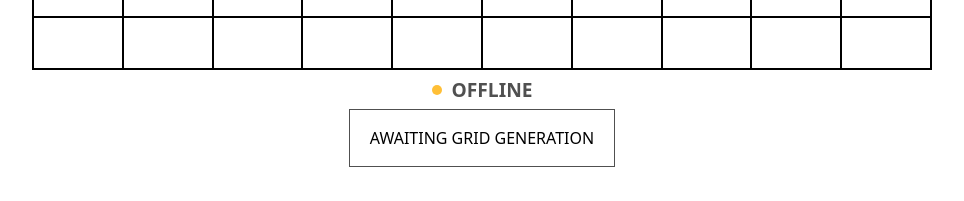
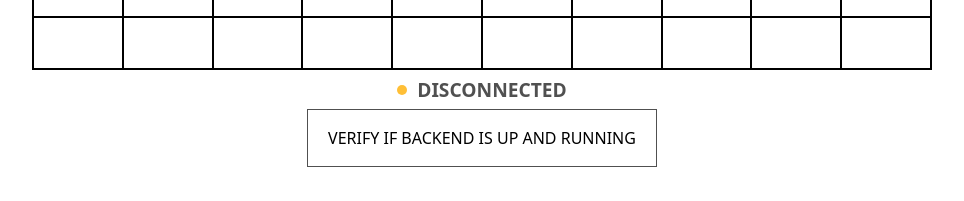
Before and after one commit to RodPaDev/altario-fullstack-exercise-1223, a React (Vite) app in the folder frontend/: page / in a window 1280 px wide. Shown: the part 608-809 px from the top of the page, without its empty margins (158-1122 px from the left). Built offline with nearby package versions, Linux system fonts and the light colour scheme; no server answers.

Commit message:
add ping to check connection status to backend

```diff
--- a/frontend/src/App.tsx
+++ b/frontend/src/App.tsx
@@ -1,26 +1,47 @@
-import { useState } from 'react'
-import './App.css'
-import GeneratorView, { GridData } from './views/Generator'
-import PaymentView from './views/Payment'
+import { useEffect, useRef, useState } from 'react';
+import './App.css';
+import GeneratorView, { GridData } from './views/Generator';
+import PaymentView from './views/Payment';
+import { getPing } from './api/ping';
 
-
+const PING_INTERVAL_MS = 5000
 
 function App() {
-  const [gridData, setGridData] = useState<GridData | null>(null)
+  const [gridData, setGridData] = useState<GridData | null>(null);
+  const [isConnected, setIsConnected] = useState<boolean>(false);
+  const pingRef = useRef<number | null>(null);
 
   const handleGridDataUpdate = (gridData: GridData) => {
-    setGridData(gridData)
-  }
+    setGridData(gridData);
+  };
+
+  useEffect(() => {
+    const checkPingStatus = async () => {
+      const ping = await getPing();
+      setIsConnected(ping);
+    }
+
+    checkPingStatus()
+
+    pingRef.current = setInterval(checkPingStatus, PING_INTERVAL_MS);
+
+    return () => {
+      if (pingRef.current) {
+        clearInterval(pingRef.current);
+      }
+    };
+
+  }, []);
 
   return (
-    <div className='main-page'>
-      <div className='main-content'>
+    <div className="main-page">
+      <div className="main-content">
         <h1>Altar.io Full-Stack Exercise 1223</h1>
-        <GeneratorView gridData={gridData} setGridData={handleGridDataUpdate} />
+        <GeneratorView isConnected={isConnected} gridData={gridData} setGridData={handleGridDataUpdate} />
         <PaymentView gridData={gridData} />
       </div>
     </div>
-  )
+  );
 }
 
-export default App
+export default App;
--- /dev/null
+++ b/frontend/src/api/ping.ts
@@ -0,0 +1,16 @@
+import axios from "axios";
+
+const BASE_URL = "http://localhost:3000/ping";
+
+export async function getPing(): Promise<boolean> {
+    try {
+        const response = await axios.get(BASE_URL);
+        if (response.status === 200) {
+            return true; // Successful ping
+        }
+        return false; // Unexpected response status
+    } catch (error) {
+        console.error("Error in pinging the server:", error);
+        return false; // Failed to ping
+    }
+}
--- a/frontend/src/views/Generator/generator.css
+++ b/frontend/src/views/Generator/generator.css
@@ -31,6 +31,10 @@
     background-color: rgb(255, 191, 54);
   }
 
+  .grid-status-indicator.ready {
+    background-color: green;
+  }
+
   .grid-status-indicator.live {
     background-color: red;
   }
--- a/frontend/src/views/Generator/index.tsx
+++ b/frontend/src/views/Generator/index.tsx
@@ -18,11 +18,12 @@ export type GridData = {
 }
 
 type GeneratorViewProps = {
+  isConnected: boolean,
   gridData: GridData | null,
   setGridData: Function
 }
 
-export default function GeneratorView({ gridData, setGridData }: GeneratorViewProps) {
+export default function GeneratorView({ isConnected, gridData, setGridData }: GeneratorViewProps) {
   const [biasChar, setBiasChar] = useState<string>("")
   const [isGeneratorStarted, setIsGeneratorStarted] = useState<boolean>(false)
   const [lastBiasTime, setLastBiasTime] = useState<number | null>(null)
@@ -90,6 +91,33 @@ export default function GeneratorView({ gridData, setGridData }: GeneratorViewPr
     }
   }
 
+  function getGridStatus() {
+    if (!isConnected) {
+      return {
+        status: "DISCONNECTED",
+        indicatorType: "disconnected",
+        message: "VERIFY IF BACKEND IS UP AND RUNNING",
+      };
+    }
+
+    if (isGeneratorStarted && gridData?.code) {
+      return {
+        status: "LIVE",
+        indicatorType: "live",
+        message: `YOUR CODE: ${gridData.code}`
+
+      };
+    }
+
+    return {
+      status: "READY",
+      indicatorType: "ready",
+      message: "READY FOR GRID GENERATION",
+    };
+  }
+
+  const { status, indicatorType, message } = getGridStatus();
+
   return (
     <div>
       <div className='action-bar'>
@@ -103,20 +131,13 @@ export default function GeneratorView({ gridData, setGridData }: GeneratorViewPr
         <Button label={isGeneratorStarted ? 'HALT GENERATION' : 'GENERATE 2D GRID'} onClick={handleGenerateGrid} />
       </div>
       <Grid data={gridData?.grid} />
-      <div className='grid-status-container'>
-        <div className='grid-status-indicator-container'>
-          <div className={clsx('grid-status-indicator', isGeneratorStarted && 'live')}></div>
-          <span>{isGeneratorStarted ? 'LIVE' : 'OFFLINE'}</span>
+      <div className="grid-status-container">
+        <div className="grid-status-indicator-container">
+          <div className={clsx('grid-status-indicator', indicatorType)}></div>
+          <span>{status}</span>
         </div>
-
-        <div className='grid-status-code-container'>
-          {gridData?.code ?
-            <span>
-              YOUR CODE: <strong>{gridData.code}</strong>
-            </span>
-            :
-            <span className=''>AWAITING GRID GENERATION</span>
-          }
+        <div className="grid-status-code-container">
+          <span>{message}</span>
         </div>
       </div>
     </div>
```
Also changed, not shown: 1 other file (tests, documents, lock files or other folders).
